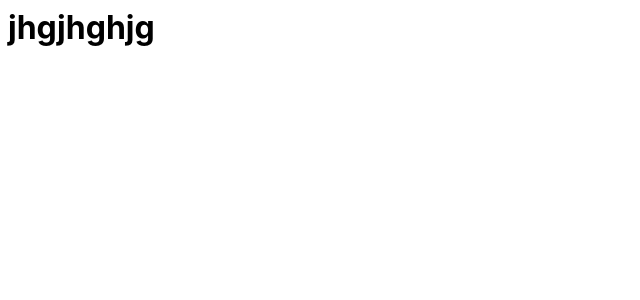
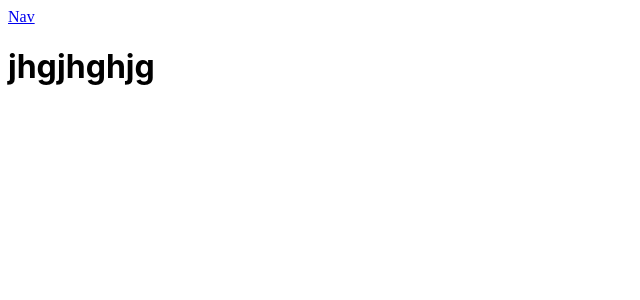
Before and after one commit to Pankaj-Raj/react-tkx34v, a React (Create React App) app: page /register in a window 1280 px wide. Shown: the top 300 px of the page, without its empty margins (0-640 px from the left). Built offline with nearby package versions, Linux system fonts and the light colour scheme.

Commit message:
1 file modified

```diff
--- a/src/component/Register.js
+++ b/src/component/Register.js
@@ -1,9 +1,10 @@
 import React from 'react';
+import {Link} from 'react-router-dom';
 export default class Register extends React.Component{
 render(){
 return(
 <div>
-
+<Link to="/">Nav</Link>
   <h1>jhgjhghjg</h1>
 </div>
 
```
